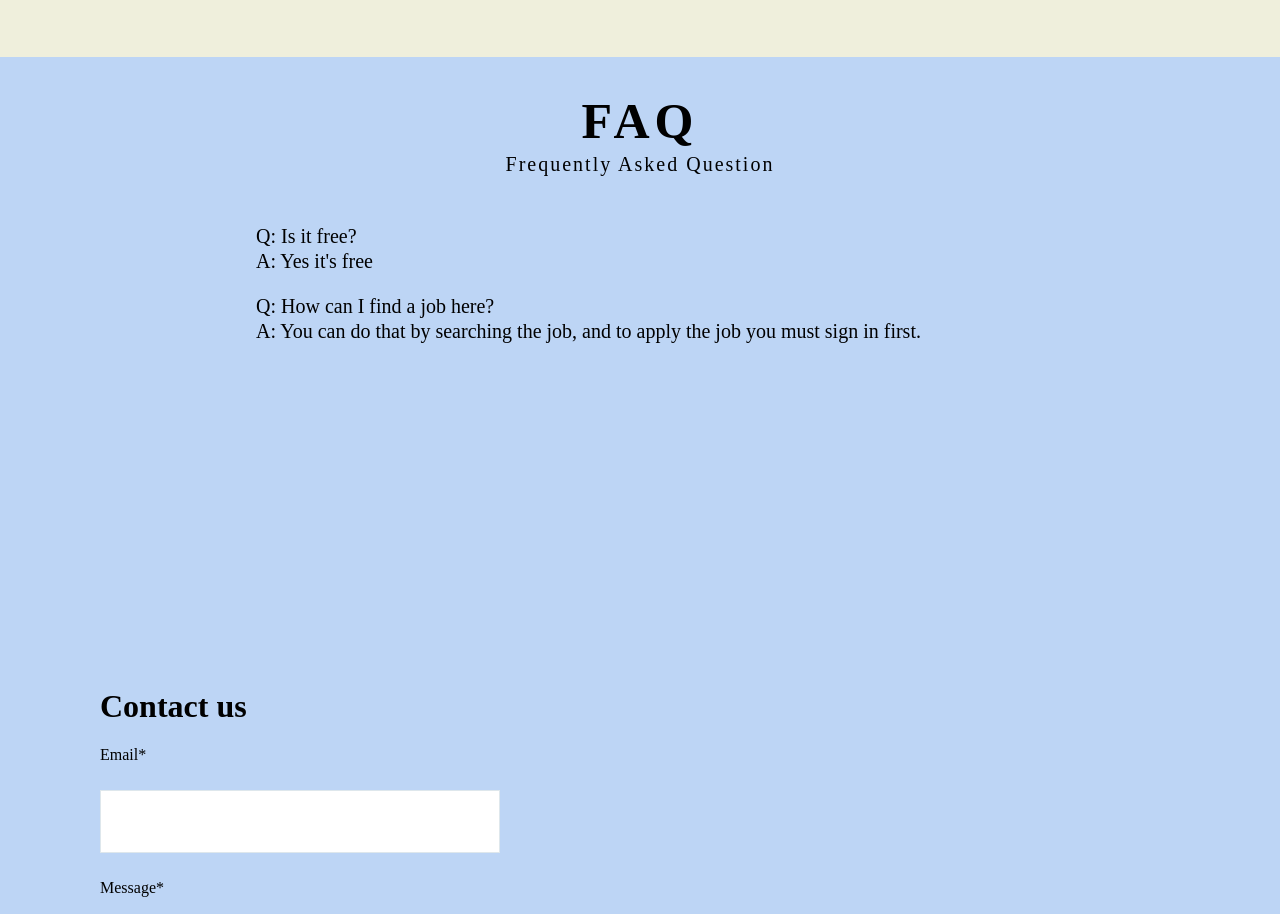
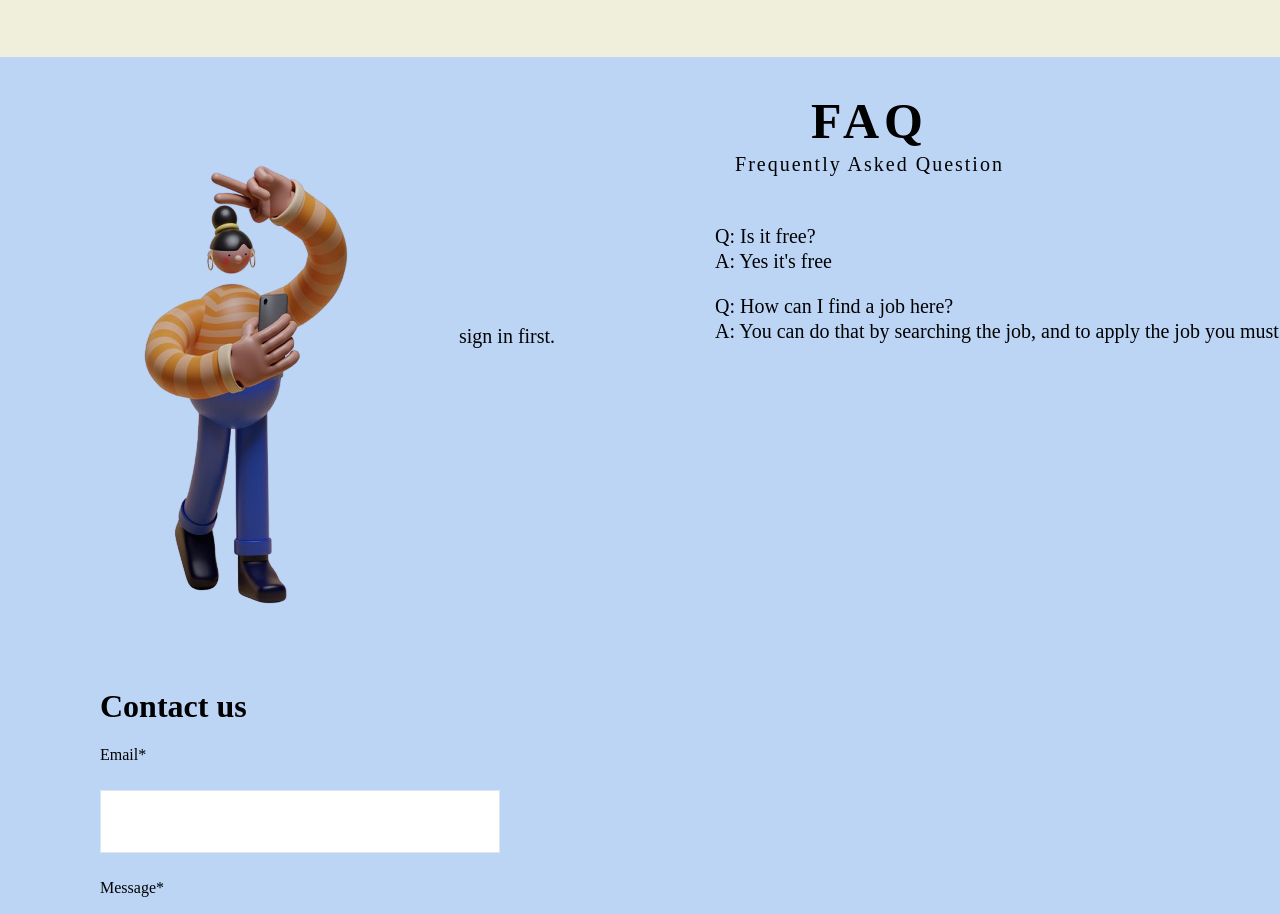
Before and after one commit to StefanusJasson/CE7, a plain HTML site: page index.html in a window 1280 px wide. Shown: the part 1819-2733 px from the top of the page. Drawn offline with Linux system fonts and the light colour scheme.

Commit message:
add picture to faq

```diff
--- a/index.html
+++ b/index.html
@@ -87,6 +87,7 @@
         <div class="question-wrapper">
             <div class="content">
             <div class="head-title">
+                <img class="icon" src="img\photo6339144315128884151-removebg-preview (1).png" align="center">
                 <h3>FAQ</h3>
                 <h4>Frequently Asked Question</h4>
             </div>
```
Also changed, not shown: img/photo6339144315128884151-removebg-preview (1).png (added).
